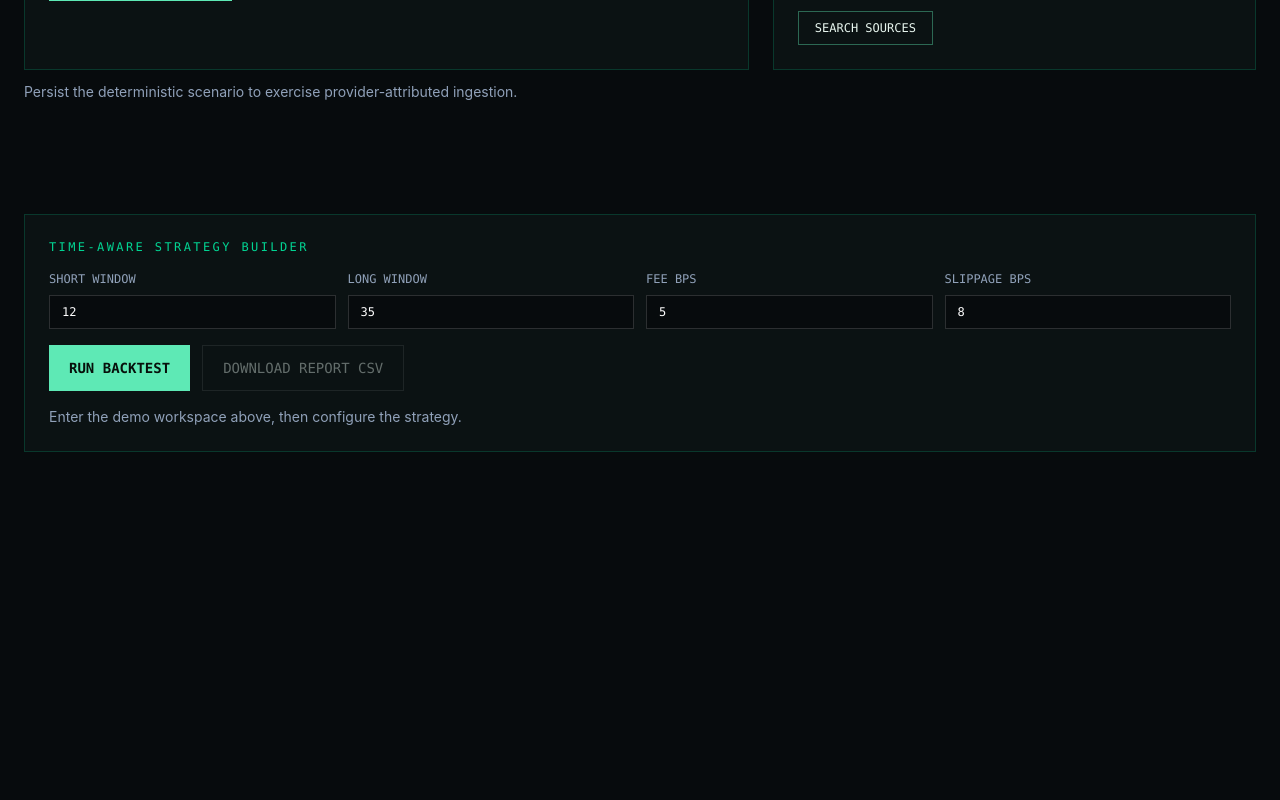
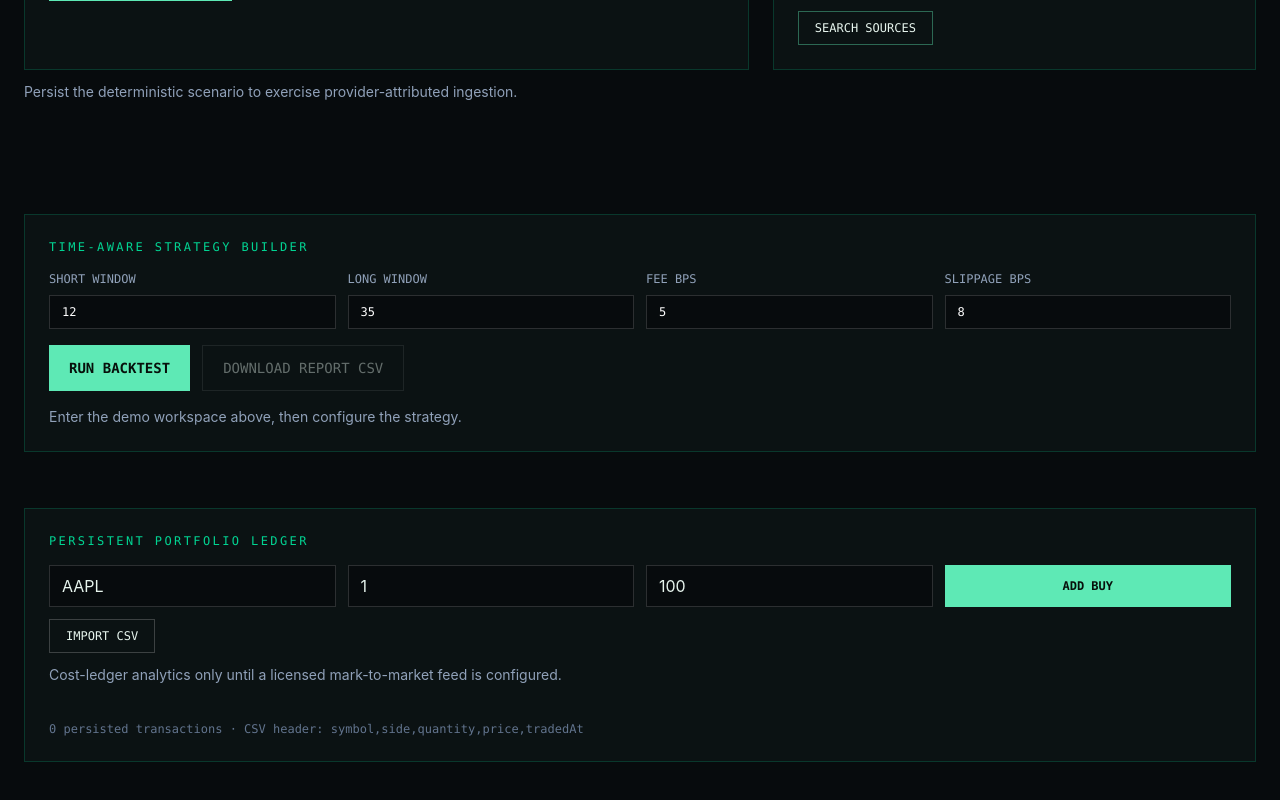
Before and after one commit to rishabh280305/vedaq-quant-terminal, a Next.js app: page / in a window 1280 px wide. Shown: the part 2376-3176 px from the top of the page. Before the commit the page ends 2884 px from the top, so only its background shows below. Built offline with nearby package versions, Linux system fonts and the light colour scheme; no server answers.

Commit message:
feat: add provider-ready market and portfolio workflows

```diff
--- /dev/null
+++ b/src/app/api/portfolio/import/route.ts
@@ -0,0 +1 @@
+import{z}from"zod";import{database}from"@/lib/db";import{getDemoUser}from"@/lib/session";const row=z.object({symbol:z.string().trim().toUpperCase().regex(/^[A-Z][A-Z0-9.-]{0,11}$/),side:z.enum(["buy","sell"]),quantity:z.number().positive().max(1000000),price:z.number().positive().max(100000000),tradedAt:z.iso.date()});const schema=z.object({rows:z.array(row).min(1).max(100)});export async function POST(request:Request){const userId=await getDemoUser();if(!userId)return Response.json({error:"Authentication required."},{status:401});const parsed=schema.safeParse(await request.json().catch(()=>null));if(!parsed.success)return Response.json({error:"Import 1–100 valid transaction rows."},{status:400});const sql=await database();for(const item of parsed.data.rows){if(item.side==="sell"){const[position]=await sql`SELECT COALESCE(SUM(CASE WHEN side='buy'THEN quantity ELSE-quantity END),0)::float8 quantity FROM vedaq.portfolio_transactions WHERE user_id=${userId}AND symbol=${item.symbol}`;if(Number(position.quantity)<item.quantity)return Response.json({error:`Import stopped: ${item.symbol} sell exceeds the recorded position.`},{status:409})}await sql`INSERT INTO vedaq.portfolio_transactions(user_id,symbol,side,quantity,price,traded_at)VALUES(${userId},${item.symbol},${item.side},${item.quantity},${item.price},${item.tradedAt})`}return Response.json({imported:parsed.data.rows.length},{status:201})}
--- a/src/app/page.tsx
+++ b/src/app/page.tsx
@@ -3,6 +3,7 @@ import { OptionsDemo } from "@/components/options-demo";
 import { ResearchWorkbench } from "@/components/research-workbench";
 import { MarketWorkbench } from "@/components/market-workbench";
 import { OptionChainDemo } from "@/components/option-chain-demo";
+import { PortfolioWorkbench } from "@/components/portfolio-workbench";
 
 const metrics = [["NIFTY 50", "Demo dataset"], ["S&P 500", "Demo dataset"], ["Options engine", "Black–Scholes"], ["Backtester", "Time-aware"]];
 
@@ -18,5 +19,6 @@ export default function Home() {
     <OptionChainDemo />
     <MarketWorkbench />
     <ResearchWorkbench />
+    <PortfolioWorkbench />
   </main>;
 }
--- /dev/null
+++ b/src/lib/alpha-vantage.ts
@@ -0,0 +1 @@
+import"server-only";import type{Candle,MarketProvider}from"./market";type Payload={"Time Series (Daily)"?:Record<string,Record<string,string>>;Note?:string;Information?:string;"Error Message"?:string};export const alphaVantageProvider:MarketProvider={id:"alpha-vantage-time-series-daily",live:false,description:"Alpha Vantage raw daily OHLCV; provider timestamps and terms apply.",async candles(symbol){const key=process.env.ALPHA_VANTAGE_API_KEY;if(!key)throw new Error("ALPHA_VANTAGE_API_KEY is not configured.");const url=new URL("https://www.alphavantage.co/query");url.search=new URLSearchParams({function:"TIME_SERIES_DAILY",symbol,outputsize:"compact",apikey:key}).toString();const response=await fetch(url,{cache:"no-store",signal:AbortSignal.timeout(15000)});if(!response.ok)throw new Error(`Alpha Vantage returned HTTP ${response.status}.`);const payload=await response.json()as Payload;const series=payload["Time Series (Daily)"];if(!series)throw new Error(payload.Note??payload.Information??payload["Error Message"]??"Alpha Vantage returned no daily series.");return Object.entries(series).map(([date,row])=>({date,open:Number(row["1. open"]),high:Number(row["2. high"]),low:Number(row["3. low"]),close:Number(row["4. close"]),volume:Number(row["5. volume"])})).filter(candle=>Object.values(candle).every(value=>typeof value==="string"||Number.isFinite(value))).sort((a,b)=>a.date.localeCompare(b.date))}}
```
Also changed, not shown: src/app/api/market/alpha-vantage/route.ts (added, +1 -0 lines), src/components/portfolio-workbench.tsx (added, +1 -0 lines), 4 other files (tests, documents, lock files or other folders).
